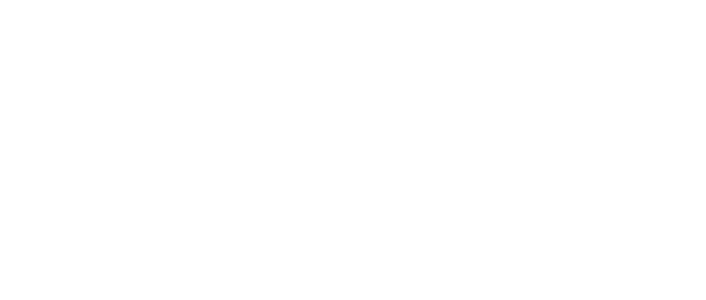
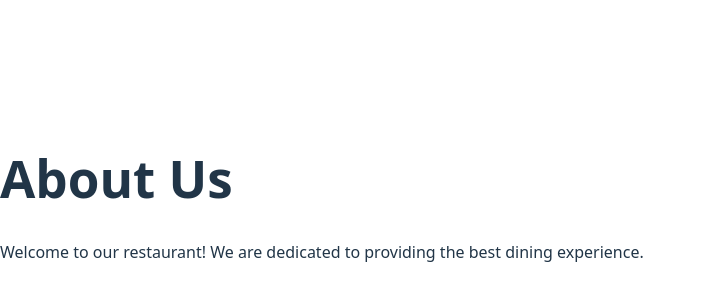
Before and after one commit to EMELIEAXI/Restaurang.React, a React (Vite) app in the folder RestaurangReact/: page / in a window 1280 px wide. Shown: the part 202-502 px from the top of the page, without its empty margins (0-706 px from the left). Built offline with nearby package versions, Linux system fonts and the light colour scheme.

Commit message:
Lagt till About.jsx

```diff
--- a/RestaurangReact/src/App.jsx
+++ b/RestaurangReact/src/App.jsx
@@ -1,10 +1,11 @@
 import './App.css'
+import About from './components/About.jsx'
 
 function App() {
 
   return (
     <>
-
+      <About></About>
     </>
   )
 }
--- /dev/null
+++ b/RestaurangReact/src/components/About.jsx
@@ -0,0 +1,8 @@
+export default function About() {
+  return (
+    <div>
+      <h1>About Us</h1>
+      <p>Welcome to our restaurant! We are dedicated to providing the best dining experience.</p>
+    </div>
+  );
+}
```
Also changed, not shown: RestaurangReact/src/styling/About.css (added).
